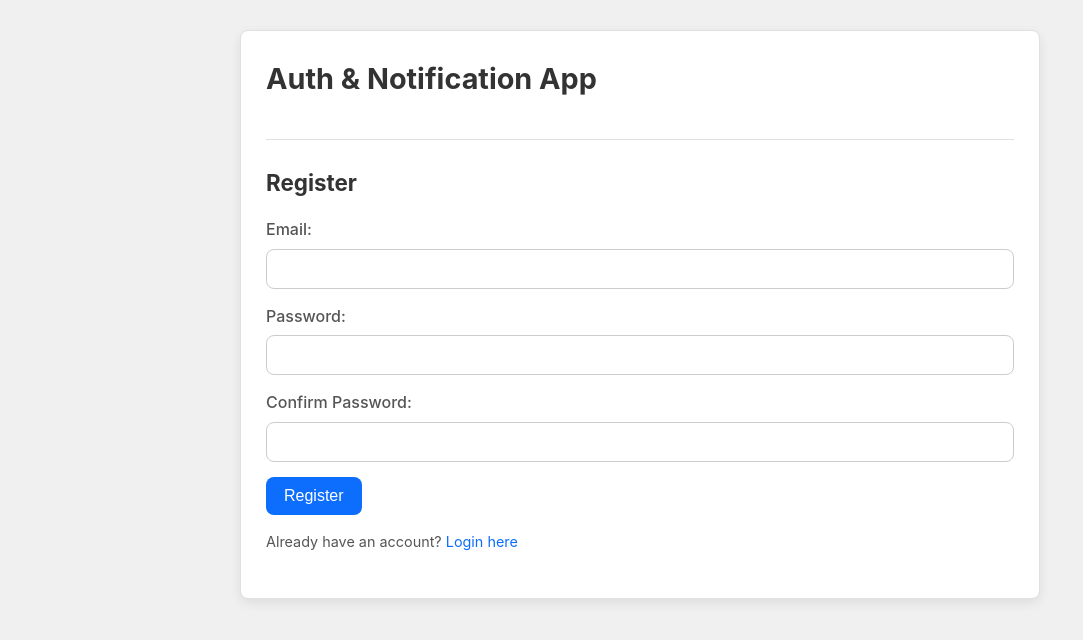
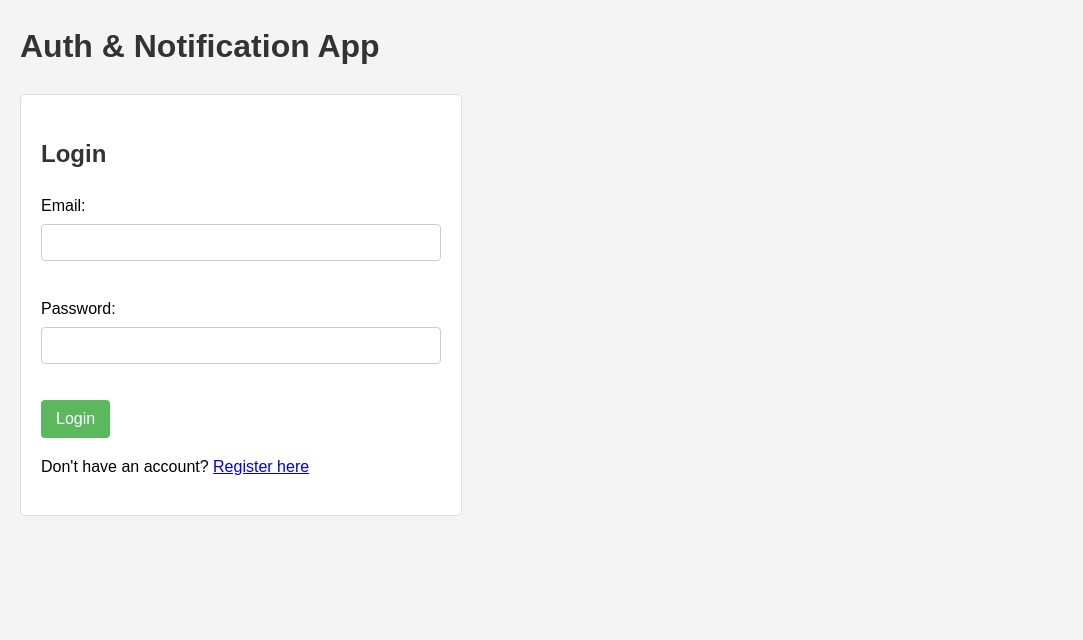
Before and after one commit to amaye15/AuthenticationApp, a FastAPI app: page / in a window 1280 px wide. Shown: the top 640 px of the page, without its empty margins (0-1083 px from the left). Run offline with FastAPI, Linux system fonts and the light colour scheme; parts of the project's set-up code (start-up, migrations or seed data) failed here and were passed over.

Commit message:
Rollback

```diff
--- a/static/css/style.css
+++ b/static/css/style.css
@@ -1,243 +1,94 @@
-/* --- CSS Variables --- */
-:root {
-    --body-bg: #f0f0f0; /* Light gray background */
-    --container-bg: #ffffff;
-    --text-color: #333333;
-    --text-color-secondary: #555555;
-    --border-color: #e0e0e0;
-    --input-bg: #ffffff;
-    --input-border: #cccccc;
-    --input-focus-border: #86b7fe; /* Bootstrap focus blue */
-    --button-primary-bg: #0d6efd; /* Bootstrap primary */
-    --button-primary-hover-bg: #0b5ed7;
-    --button-danger-bg: #dc3545; /* Bootstrap danger */
-    --button-danger-hover-bg: #bb2d3b;
-    --button-text-color: #ffffff;
-    --link-color: #0d6efd;
-    --status-error-color: #dc3545;
-    --status-success-color: #198754; /* Bootstrap success */
-    --notification-bg: #f8f9fa; /* Light gray */
-    --notification-border: #dee2e6;
-    --shadow-color: rgba(0, 0, 0, 0.08);
-    --border-radius: 8px; /* Rounded corners */
+body {
+    font-family: sans-serif;
+    line-height: 1.6;
+    margin: 20px;
+    background-color: #f4f4f4;
 }
 
-.dark-mode {
-    --body-bg: #1a1a1a; /* Dark charcoal */
-    --container-bg: #2c2c2c; /* Slightly lighter dark */
-    --text-color: #e0e0e0; /* Light gray text */
-    --text-color-secondary: #aaaaaa;
-    --border-color: #444444; /* Darker border */
-    --input-bg: #333333;
-    --input-border: #555555;
-    --input-focus-border: #0d6efd; /* Keep focus blue */
-    --button-primary-bg: #0d6efd;
-    --button-primary-hover-bg: #0b5ed7;
-    --button-danger-bg: #dc3545;
-    --button-danger-hover-bg: #bb2d3b;
-    --button-text-color: #ffffff;
-    --link-color: #58a6ff; /* Lighter blue for links */
-    --status-error-color: #f86c7c;
-    --status-success-color: #4cd08a;
-    --notification-bg: #333333;
-    --notification-border: #444444;
-    --shadow-color: rgba(255, 255, 255, 0.05);
+h1, h2 {
+    color: #333;
 }
 
-/* --- Global Styles --- */
-* {
-    box-sizing: border-box;
+.auth-section {
+    background-color: #fff;
+    padding: 20px;
+    margin-bottom: 20px;
+    border: 1px solid #ddd;
+    border-radius: 5px;
+    max-width: 400px;
 }
 
-body {
-    font-family: -apple-system, BlinkMacSystemFont, 'Segoe UI', Roboto, Oxygen, Ubuntu, Cantarell, 'Open Sans', 'Helvetica Neue', sans-serif;
-    line-height: 1.6;
-    margin: 0;
-    padding: 0;
-    background-color: var(--body-bg);
-    color: var(--text-color);
-    transition: background-color 0.3s ease, color 0.3s ease; /* Smooth theme transition */
-}
-
-/* --- Layout --- */
-.container {
-    max-width: 800px; /* Max width for content */
-    margin: 30px auto; /* Center container */
-    padding: 25px;
-    background-color: var(--container-bg);
-    border: 1px solid var(--border-color);
-    border-radius: var(--border-radius);
-    box-shadow: 0 4px 12px var(--shadow-color);
-    transition: background-color 0.3s ease, border-color 0.3s ease;
-}
-
-.header {
-    display: flex;
-    justify-content: space-between;
-    align-items: center;
-    margin-bottom: 25px;
-    padding-bottom: 15px;
-    border-bottom: 1px solid var(--border-color);
-}
-
-.content-section {
-    margin-bottom: 25px;
-    padding: 20px;
-    border: 1px solid var(--border-color);
-    border-radius: var(--border-radius);
-    background-color: var(--container-bg); /* Same as main container or slightly different */
-}
-/* Remove extra padding/border if nested inside container with padding */
-.container > .content-section {
-     padding: 0;
-     border: none;
-     background: none;
-     margin-bottom: 20px;
+#welcome-section {
+     background-color: #e7f3fe;
+     padding: 20px;
+     border: 1px solid #c8e1f8;
+     border-radius: 5px;
 }
 
 
-h1, h2 {
-    color: var(--text-color);
-    margin-top: 0;
-    margin-bottom: 0.75em;
-}
-h1 { font-size: 1.8em; }
-h2 { font-size: 1.4em; }
-
-hr {
-    border: none;
-    border-top: 1px solid var(--border-color);
-    margin: 25px 0;
-}
-
-a {
-    color: var(--link-color);
-    text-decoration: none;
-}
-a:hover {
-    text-decoration: underline;
-}
-
-/* --- Forms --- */
-.form-group {
-    margin-bottom: 15px;
-}
-
 label {
-    display: block; /* Label on top */
-    margin-bottom: 6px;
-    font-weight: 500;
-    color: var(--text-color-secondary);
+    display: inline-block;
+    margin-bottom: 5px;
 }
 
 input[type="email"],
 input[type="password"] {
-    width: 100%;
-    padding: 10px 12px;
-    border: 1px solid var(--input-border);
-    border-radius: var(--border-radius);
-    background-color: var(--input-bg);
-    color: var(--text-color);
-    font-size: 1em;
-    transition: border-color 0.2s ease, background-color 0.2s ease;
+    width: calc(100% - 22px); /* Account for padding/border */
+    padding: 10px;
+    margin-bottom: 10px;
+    border: 1px solid #ccc;
+    border-radius: 4px;
 }
 
-input[type="email"]:focus,
-input[type="password"]:focus {
-    outline: none;
-    border-color: var(--input-focus-border);
-    box-shadow: 0 0 0 2px rgba(13, 110, 253, 0.25);
+button {
+    background-color: #5cb85c;
+    color: white;
+    padding: 10px 15px;
+    border: none;
+    border-radius: 4px;
+    cursor: pointer;
+    font-size: 1em;
 }
 
-.form-switch {
-    margin-top: 15px;
-    font-size: 0.9em;
-    color: var(--text-color-secondary);
+button:hover {
+    background-color: #4cae4c;
 }
 
-/* --- Buttons --- */
-.btn {
-    display: inline-block;
-    padding: 10px 18px;
-    border: none;
-    border-radius: var(--border-radius);
-    cursor: pointer;
-    font-size: 1em;
-    font-weight: 500;
-    text-align: center;
-    transition: background-color 0.2s ease;
-    color: var(--button-text-color); /* Common text color */
+#logout-button {
+     background-color: #d9534f;
+}
+#logout-button:hover {
+     background-color: #c9302c;
 }
 
-.btn-primary {
-    background-color: var(--button-primary-bg);
+.status-message {
+    margin-top: 15px;
+    color: red;
+    font-weight: bold;
 }
-.btn-primary:hover {
-    background-color: var(--button-primary-hover-bg);
+.status-message.success {
+    color: green;
 }
 
-.btn-danger {
-     background-color: var(--button-danger-bg);
-}
-.btn-danger:hover {
-     background-color: var(--button-danger-hover-bg);
+hr {
+    margin: 20px 0;
 }
 
-#theme-toggle {
-    padding: 8px 12px;
-    font-size: 0.9em;
-    background-color: #6c757d; /* Secondary button color */
-}
-#theme-toggle:hover {
-    background-color: #5c636a;
-}
-
-
-/* --- Status Messages --- */
-.status-message {
-    margin-top: 15px;
-    padding: 10px;
-    border-radius: var(--border-radius);
-    font-weight: 500;
-    display: none; /* Hidden by default */
-    border: 1px solid transparent;
-}
-.status-message.success {
-    color: var(--status-success-color);
-    background-color: rgba(25, 135, 84, 0.1); /* Light green background */
-    border-color: rgba(25, 135, 84, 0.2);
-}
-.status-message:not(.success) { /* Default to error style */
-    color: var(--status-error-color);
-    background-color: rgba(220, 53, 69, 0.1); /* Light red background */
-    border-color: rgba(220, 53, 69, 0.2);
-}
-
-
-/* --- Notifications --- */
 #notifications {
     margin-top: 15px;
     padding: 15px;
-    border: 1px solid var(--notification-border);
-    border-radius: var(--border-radius);
-    background-color: var(--notification-bg);
+    border: 1px dashed #aaa;
+    background-color: #f9f9f9;
     min-height: 100px;
     max-height: 300px;
     overflow-y: auto;
-    transition: background-color 0.3s ease, border-color 0.3s ease;
 }
 
 #notifications p {
-    margin: 0 0 8px 0; /* Space below each notification */
-    padding: 8px 0;
-    border-bottom: 1px solid var(--border-color);
-    font-size: 0.95em;
+    margin: 5px 0;
+    padding-bottom: 5px;
+    border-bottom: 1px solid #eee;
 }
 #notifications p:last-child {
     border-bottom: none;
-    margin-bottom: 0;
 }
-#notifications p em { /* Style the placeholder */
-    color: var(--text-color-secondary);
-    font-style: italic;
-}
--- a/static/js/script.js
+++ b/static/js/script.js
@@ -1,202 +1,241 @@
-// --- Existing Constants (remove theme button) ---
 const registerSection = document.getElementById('register-section');
 const loginSection = document.getElementById('login-section');
 const welcomeSection = document.getElementById('welcome-section');
-// ... other element constants ...
+const registerForm = document.getElementById('register-form');
+const loginForm = document.getElementById('login-form');
+const registerStatus = document.getElementById('register-status');
+const loginStatus = document.getElementById('login-status');
+const welcomeMessage = document.getElementById('welcome-message');
+const logoutButton = document.getElementById('logout-button');
 const notificationsDiv = document.getElementById('notifications');
-const API_URL = '/api';
-// const themeToggleButton = document.getElementById('theme-toggle'); // REMOVE
 
-// --- Existing State Variables ---
+const API_URL = '/api'; // Use relative path
+
 let webSocket = null;
-let authToken = localStorage.getItem('authToken');
+let authToken = localStorage.getItem('authToken'); // Load token on script start
 
-// --- UI Control (showSection, setStatus - keep) ---
-// ... showSection and setStatus functions remain the same ...
+// --- UI Control ---
 function showSection(sectionId) {
     registerSection.style.display = 'none';
     loginSection.style.display = 'none';
     welcomeSection.style.display = 'none';
+
     const sectionToShow = document.getElementById(sectionId);
-    if (sectionToShow) { sectionToShow.style.display = 'block'; }
-    else { loginSection.style.display = 'block'; }
+    if (sectionToShow) {
+        sectionToShow.style.display = 'block';
+    } else {
+        loginSection.style.display = 'block'; // Default to login
+    }
 }
+
 function setStatus(element, message, isSuccess = false) {
     element.textContent = message;
     element.className = isSuccess ? 'status-message success' : 'status-message';
     element.style.display = message ? 'block' : 'none';
 }
 
-
-// --- API Calls (apiRequest - keep) ---
-// ... apiRequest function remains the same ...
+// --- API Calls ---
 async function apiRequest(endpoint, method = 'GET', body = null, token = null) {
     const headers = { 'Content-Type': 'application/json' };
-    if (token) { headers['Authorization'] = `Bearer ${token}`; }
-    const options = { method: method, headers: headers };
-    if (body && method !== 'GET') { options.body = JSON.stringify(body); }
+    if (token) {
+        headers['Authorization'] = `Bearer ${token}`;
+    }
+
+    const options = {
+        method: method,
+        headers: headers,
+    };
+
+    if (body && method !== 'GET') {
+        options.body = JSON.stringify(body);
+    }
+
     try {
         const response = await fetch(`${API_URL}${endpoint}`, options);
-        const data = await response.json();
+        const data = await response.json(); // Try to parse JSON regardless of status
+
         if (!response.ok) {
+            // Use detail from JSON if available, otherwise status text
             const errorMessage = data?.detail || response.statusText || `HTTP error ${response.status}`;
-            console.error("API Error:", errorMessage); throw new Error(errorMessage);
-        } return data;
-    } catch (error) { console.error(`API Error to ${endpoint}:`, error); throw error; }
+            console.error("API Error:", errorMessage);
+            throw new Error(errorMessage);
+        }
+        return data;
+    } catch (error) {
+        console.error(`Error during API request to ${endpoint}:`, error);
+        throw error; // Re-throw to be caught by caller
+    }
 }
 
 
-// --- WebSocket Handling (connect/disconnectWebSocket, displayNotificationError - keep) ---
-// ... connectWebSocket, disconnectWebSocket, displayNotificationError functions remain the same ...
+// --- WebSocket Handling ---
 function connectWebSocket(token) {
-    if (!token) { console.error("No token for WebSocket."); return; }
-    if (webSocket && webSocket.readyState === WebSocket.OPEN) { console.log("WS already open."); return; }
+    if (!token) {
+        console.error("No token available for WebSocket connection.");
+        return;
+    }
+    if (webSocket && webSocket.readyState === WebSocket.OPEN) {
+        console.log("WebSocket already connected.");
+        return;
+    }
+
+    // Construct WebSocket URL dynamically (replace http/https with ws/wss)
     const wsProtocol = window.location.protocol === 'https:' ? 'wss:' : 'ws:';
     const wsUrl = `${wsProtocol}//${window.location.host}${API_URL}/ws/${token}`;
-    console.log("Connecting WebSocket:", wsUrl);
+    console.log("Attempting to connect WebSocket:", wsUrl);
+
+
     webSocket = new WebSocket(wsUrl);
+
     webSocket.onopen = (event) => {
-        console.log("WS opened:", event);
-        if (notificationsDiv.querySelector('p em')) { notificationsDiv.innerHTML = ''; }
+        console.log("WebSocket connection opened:", event);
+        // Clear placeholder message on successful connect
+        if (notificationsDiv.querySelector('p em')) {
+            notificationsDiv.innerHTML = '';
+        }
     };
+
     webSocket.onmessage = (event) => {
-        console.log("WS message received:", event.data);
+        console.log("WebSocket message received:", event.data);
         try {
             const messageData = JSON.parse(event.data);
             if (messageData.type === 'new_user' && messageData.message) {
                 const p = document.createElement('p');
                 p.textContent = messageData.message;
+                // Add message to the top
                 notificationsDiv.insertBefore(p, notificationsDiv.firstChild);
-                while (notificationsDiv.children.length > 10) { notificationsDiv.removeChild(notificationsDiv.lastChild); }
+                 // Limit number of messages shown (optional)
+                while (notificationsDiv.children.length > 10) {
+                    notificationsDiv.removeChild(notificationsDiv.lastChild);
+                }
+
             }
-        } catch (error) { console.error("WS message parse error:", error); }
+        } catch (error) {
+            console.error("Error parsing WebSocket message:", error);
+        }
     };
-    webSocket.onerror = (event) => { console.error("WS error:", event); displayNotificationError("WebSocket error occurred."); };
+
+    webSocket.onerror = (event) => {
+        console.error("WebSocket error:", event);
+        const p = document.createElement('p');
+        p.textContent = `WebSocket error occurred. Notifications may stop.`;
+        p.style.color = 'red';
+        notificationsDiv.insertBefore(p, notificationsDiv.firstChild);
+    };
+
     webSocket.onclose = (event) => {
-        console.log("WS closed:", event);
-        if (!event.wasClean) { displayNotificationError(`WebSocket disconnected (Code: ${event.code}). Refresh maybe needed.`); }
-        webSocket = null;
+        console.log("WebSocket connection closed:", event);
+        webSocket = null; // Reset WebSocket variable
+        // Optionally try to reconnect or inform user
+        // Do not clear notifications on close, user might want to see history
+        if (!event.wasClean) {
+            const p = document.createElement('p');
+            p.textContent = `WebSocket disconnected unexpectedly (Code: ${event.code}). Please refresh or log out/in.`;
+            p.style.color = 'orange';
+            notificationsDiv.insertBefore(p, notificationsDiv.firstChild);
+        }
     };
 }
+
 function disconnectWebSocket() {
-    if (webSocket) { console.log("Closing WS."); webSocket.close(); webSocket = null; }
-}
-function displayNotificationError(message) {
-    const p = document.createElement('p');
-    p.textContent = message;
-    p.style.color = 'orange';
-    p.style.fontWeight = 'bold';
-    notificationsDiv.insertBefore(p, notificationsDiv.firstChild);
+    if (webSocket) {
+        console.log("Closing WebSocket connection.");
+        webSocket.close();
+        webSocket = null;
+    }
 }
 
-
-// --- Authentication Logic (handleLogin, handleRegister, showWelcomePage, handleLogout - keep) ---
-// ... handleLogin, handleRegister, showWelcomePage, handleLogout functions remain the same ...
+// --- Authentication Logic ---
 async function handleLogin(email, password) {
     setStatus(loginStatus, "Logging in...");
     try {
         const data = await apiRequest('/login', 'POST', { email, password });
         if (data.access_token) {
             authToken = data.access_token;
-            localStorage.setItem('authToken', authToken);
-            setStatus(loginStatus, "");
-            await showWelcomePage();
-        } else { throw new Error("No token received."); }
-    } catch (error) { setStatus(loginStatus, `Login failed: ${error.message}`); }
+            localStorage.setItem('authToken', authToken); // Store token
+            setStatus(loginStatus, ""); // Clear status
+            await showWelcomePage(); // Fetch user info and show welcome
+        } else {
+            throw new Error("Login failed: No token received.");
+        }
+    } catch (error) {
+        setStatus(loginStatus, `Login failed: ${error.message}`);
+    }
 }
+
 async function handleRegister(email, password) {
      setStatus(registerStatus, "Registering...");
      try {
         const data = await apiRequest('/register', 'POST', { email, password });
         setStatus(registerStatus, `Registration successful for ${data.email}! Please log in.`, true);
-        registerForm.reset();
+        registerForm.reset(); // Clear form
+        showSection('login-section'); // Switch to login
+     } catch (error) {
+        setStatus(registerStatus, `Registration failed: ${error.message}`);
+     }
+}
+
+async function showWelcomePage() {
+    if (!authToken) {
         showSection('login-section');
-     } catch (error) { setStatus(registerStatus, `Registration failed: ${error.message}`); }
-}
-async function showWelcomePage() {
-    if (!authToken) { showSection('login-section'); return; }
+        return;
+    }
     try {
+        // Fetch user details using the token
         const user = await apiRequest('/users/me', 'GET', null, authToken);
         welcomeMessage.textContent = `Welcome, ${user.email}!`;
         showSection('welcome-section');
-        connectWebSocket(authToken);
-    } catch (error) { console.error("Failed to fetch user:", error); handleLogout(); }
+        connectWebSocket(authToken); // Connect WS after successful login and user fetch
+    } catch (error) {
+        // If fetching user fails (e.g., invalid/expired token), logout
+        console.error("Failed to fetch user details:", error);
+        handleLogout();
+    }
 }
+
 function handleLogout() {
     authToken = null;
     localStorage.removeItem('authToken');
     disconnectWebSocket();
-    setStatus(loginStatus, "");
-    notificationsDiv.innerHTML = '<p><em>Notifications will appear here...</em></p>';
+    setStatus(loginStatus, ""); // Clear any previous login errors
     showSection('login-section');
 }
 
-// --- Theme Handling ---
-function applyTheme(isDarkMode) {
-    if (isDarkMode) {
-        document.body.classList.add('dark-mode');
-        console.log("Applied dark theme.");
-    } else {
-        document.body.classList.remove('dark-mode');
-        console.log("Applied light theme.");
-    }
-}
 
-// --- Event Listeners (Forms & Logout) ---
+// --- Event Listeners ---
 registerForm.addEventListener('submit', (e) => {
     e.preventDefault();
-    // ... (validation and call handleRegister - keep) ...
     const email = document.getElementById('reg-email').value;
     const password = document.getElementById('reg-password').value;
     const confirmPassword = document.getElementById('reg-confirm-password').value;
-    if (password !== confirmPassword) { setStatus(registerStatus, "Passwords do not match."); return; }
-    if (password.length < 8) { setStatus(registerStatus, "Password must be >= 8 characters."); return; }
+    if (password !== confirmPassword) {
+        setStatus(registerStatus, "Passwords do not match.");
+        return;
+    }
+    if (password.length < 8) {
+         setStatus(registerStatus, "Password must be at least 8 characters.");
+         return;
+    }
     handleRegister(email, password);
 });
+
 loginForm.addEventListener('submit', (e) => {
     e.preventDefault();
-    // ... (call handleLogin - keep) ...
     const email = document.getElementById('login-email').value;
     const password = document.getElementById('login-password').value;
     handleLogin(email, password);
 });
+
 logoutButton.addEventListener('click', handleLogout);
-// themeToggleButton.addEventListener('click', toggleTheme); // REMOVE
 
 
 // --- Initial Page Load Logic ---
 document.addEventListener('DOMContentLoaded', () => {
-    // System Theme Detection
-    const prefersDarkScheme = window.matchMedia('(prefers-color-scheme: dark)');
-
-    // Apply theme based on current system preference
-    applyTheme(prefersDarkScheme.matches);
-
-    // Listen for changes in system theme preference
-    try {
-        // Newer browsers
-        prefersDarkScheme.addEventListener('change', (e) => {
-            console.log("System theme preference changed.");
-            applyTheme(e.matches);
-        });
-    } catch (e1) {
-        try {
-            // Older browsers (legacy method)
-            prefersDarkScheme.addListener((e) => {
-                 console.log("System theme preference changed (legacy listener).");
-                 applyTheme(e.matches);
-            });
-        } catch (e2) {
-            console.error("Browser doesn't support dynamic theme changes via matchMedia listeners.");
-        }
-    }
-
-    // Check auth token after setting theme
     if (authToken) {
-        console.log("Token found, showing welcome page.");
-        showWelcomePage();
+        console.log("Token found, attempting to show welcome page.");
+        showWelcomePage(); // Try to fetch user info and show welcome
     } else {
         console.log("No token found, showing login page.");
-        showSection('login-section');
+        showSection('login-section'); // Show login if no token
     }
 });
--- a/templates/index.html
+++ b/templates/index.html
@@ -7,65 +7,49 @@
     <link rel="stylesheet" href="/static/css/style.css">
 </head>
 <body>
-    <div class="container">
-        <div class="header">
     <h1>Auth & Notification App</h1>
-            <!-- REMOVE THE BUTTON HERE -->
-            <!-- <button id="theme-toggle">Toggle Theme</button> -->
-        </div>
 
     <!-- Registration Section -->
-        <div id="register-section" class="content-section auth-section">
+    <div id="register-section" class="auth-section">
         <h2>Register</h2>
         <form id="register-form">
-                <div class="form-group">
             <label for="reg-email">Email:</label>
-                    <input type="email" id="reg-email" name="email" required>
-                </div>
-                <div class="form-group">
+            <input type="email" id="reg-email" name="email" required><br><br>
             <label for="reg-password">Password:</label>
-                    <input type="password" id="reg-password" name="password" required minlength="8">
-                </div>
-                 <div class="form-group">
+            <input type="password" id="reg-password" name="password" required minlength="8"><br><br>
             <label for="reg-confirm-password">Confirm Password:</label>
-                    <input type="password" id="reg-confirm-password" name="confirm_password" required minlength="8">
-                 </div>
-                <button type="submit" class="btn btn-primary">Register</button>
+            <input type="password" id="reg-confirm-password" name="confirm_password" required minlength="8"><br><br>
+            <button type="submit">Register</button>
         </form>
         <p id="register-status" class="status-message"></p>
-            <p class="form-switch">Already have an account? <a href="#" onclick="showSection('login-section')">Login here</a></p>
+        <p>Already have an account? <a href="#" onclick="showSection('login-section')">Login here</a></p>
     </div>
 
     <!-- Login Section -->
-        <div id="login-section" class="content-section auth-section" style="display: none;">
+    <div id="login-section" class="auth-section" style="display: none;">
         <h2>Login</h2>
         <form id="login-form">
-                <div class="form-group">
             <label for="login-email">Email:</label>
-                    <input type="email" id="login-email" name="email" required>
-                 </div>
-                 <div class="form-group">
+            <input type="email" id="login-email" name="email" required><br><br>
             <label for="login-password">Password:</label>
-                    <input type="password" id="login-password" name="password" required>
-                 </div>
-                <button type="submit" class="btn btn-primary">Login</button>
+            <input type="password" id="login-password" name="password" required><br><br>
+            <button type="submit">Login</button>
         </form>
         <p id="login-status" class="status-message"></p>
-            <p class="form-switch">Don't have an account? <a href="#" onclick="showSection('register-section')">Register here</a></p>
+        <p>Don't have an account? <a href="#" onclick="showSection('register-section')">Register here</a></p>
     </div>
 
     <!-- Welcome Section (shown after login) -->
-        <div id="welcome-section" class="content-section" style="display: none;">
+    <div id="welcome-section" style="display: none;">
         <h2>Welcome!</h2>
         <p id="welcome-message">Welcome, user!</p>
-            <button id="logout-button" class="btn btn-danger">Logout</button>
+        <button id="logout-button">Logout</button>
         <hr>
         <h2>Real-time Notifications</h2>
         <div id="notifications">
             <p><em>Notifications will appear here...</em></p>
         </div>
     </div>
-    </div><!-- end container -->
 
     <script src="/static/js/script.js"></script>
 </body>
```
Lines whose indentation alone changed are shown as unchanged.
